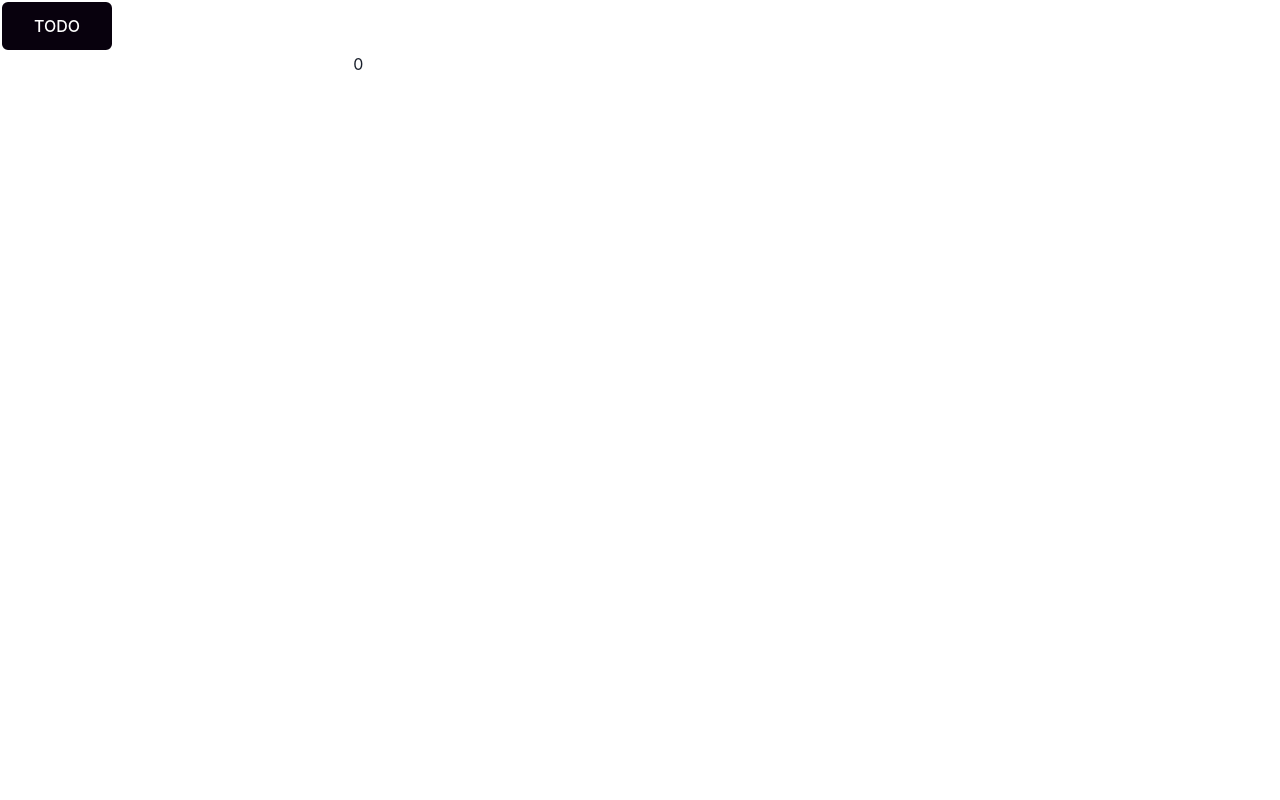
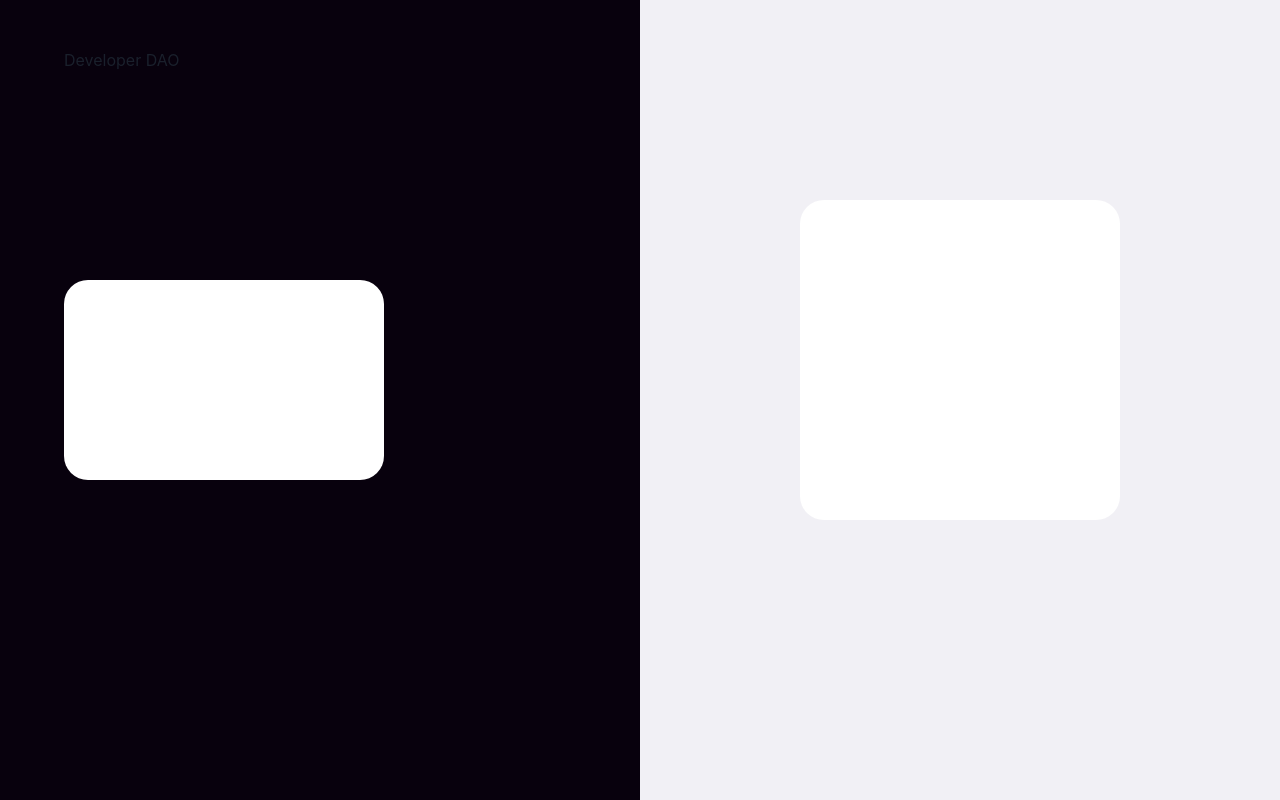
Before and after one commit to 7i7o/code-claim-site, a Next.js app in the folder packages/next-app/: page / in a window 1280 px wide. Built offline with nearby package versions, Linux system fonts and the light colour scheme.

Commit message:
Add basic layout

```diff
--- /dev/null
+++ b/packages/next-app/src/components/ClaimBox.tsx
@@ -0,0 +1,13 @@
+import { Box } from "@chakra-ui/react";
+
+export const ClaimBox = () => {
+  return (
+    <Box
+      w="320px"
+      h="320px"
+      backgroundColor="white"
+      borderRadius="24px"
+      mt="25vh"
+    />
+  );
+};
--- /dev/null
+++ b/packages/next-app/src/components/MainBox.tsx
@@ -0,0 +1,15 @@
+import { Box } from "@chakra-ui/react";
+
+export const MainBox = () => {
+  return (
+    <Box
+      w={["320px"]}
+      h="200px"
+      mh={["24px", "0"]}
+      backgroundColor="white"
+      borderRadius="24px"
+      position="absolute"
+      top="35vh"
+    />
+  );
+};
--- a/packages/next-app/src/pages/index.tsx
+++ b/packages/next-app/src/pages/index.tsx
@@ -2,11 +2,13 @@ import type { NextPage } from "next";
 import Head from "next/head";
 import { useCallback, useEffect, useState } from "react";
 import { ethers } from "ethers";
-import { Container, Box } from "@chakra-ui/react";
+import { Box, Flex } from "@chakra-ui/react";
 
 import { CODEToken__factory } from "@/typechain";
 import { hasEthereum } from "@/utils";
-import { Button } from "@/components/Button";
+
+import { ClaimBox } from "components/ClaimBox";
+import { MainBox } from "components/MainBox";
 
 const contractAddress = "0x5FbDB2315678afecb367f032d93F642f64180aa3";
 
@@ -33,12 +35,32 @@ const Home: NextPage = () => {
   }, []);
 
   return (
-    <Box>
+    <Box m="0" w="100vw" h="100vh" background="blue">
       <Head>
         <title>$CODE Claim Page</title>
       </Head>
-      <Button label="TODO" />
-      <Container>{claimPeriodEnds}</Container>
+      <Flex direction="row" flexWrap="wrap">
+        <Box
+          w={["100vw", "50vw"]}
+          h="100vh"
+          m="0"
+          pl="5vw"
+          background="#08010D"
+        >
+          <Box mt="48px">Developer DAO</Box>
+          <MainBox />
+        </Box>
+        <Box
+          w={["100vw", "50vw"]}
+          h="100vh"
+          m="0"
+          backgroundColor="#F1F0F5"
+          align="center"
+          justifyContent="center"
+        >
+          <ClaimBox />
+        </Box>
+      </Flex>
     </Box>
   );
 };
```
